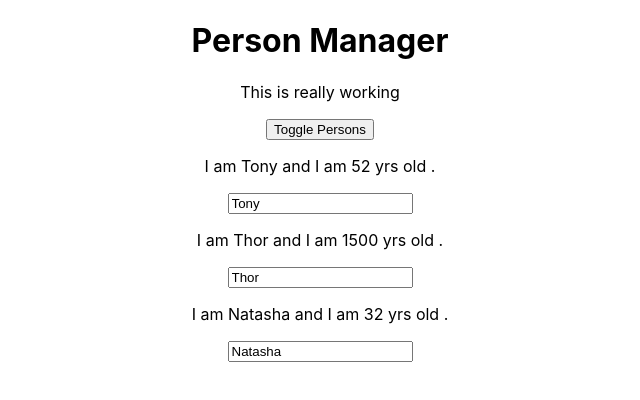
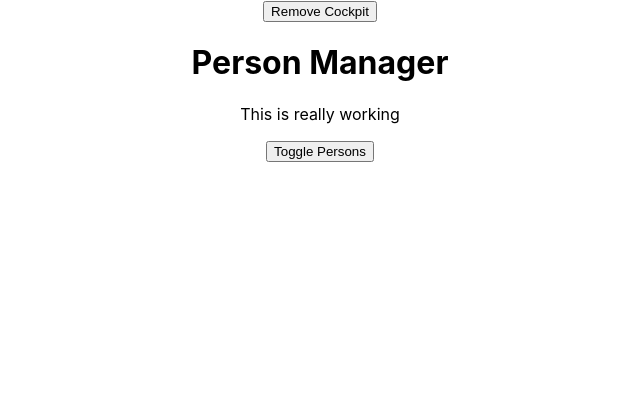
Before and after one commit to ankita-v-m/Udemy_React_Training, a React (Create React App) app: page / in a window 1280 px wide. Shown: the top 400 px of the page, without its empty margins (320-960 px from the left). Built offline with nearby package versions, Linux system fonts and the light colour scheme.

Commit message:
24-11-2020

```diff
--- a/src/components/Cockpit/Cockpit.js
+++ b/src/components/Cockpit/Cockpit.js
@@ -1,7 +1,30 @@
-import React from 'react';
+import React, { useEffect } from 'react';
 import classes from './Cockpit.css';
 
-const cockpit = (props) => {
+const Cockpit = (props) => {
+
+    useEffect(() => {
+        console.log('[Cockpit.js] useEffect');
+        //HTTP request can be send from this React Hook.
+        //But as useEffect runs everytime the component renders,we don't want to send HTTP reuqest everytime.
+        //So then we can use setTimeout. Pass [] empty array to run it only once
+
+        // setTimeout(() => {
+    //         alert("Saved Data to cloud");
+    //      }, 1000);
+    // toggleButtonRef.current.click();
+    return () => {
+        console.log("[Cockpit.js] cleanup work in useEffect");
+      };
+    }, []);
+
+    useEffect(() => {
+        console.log('[Cockpit.js] 2nd useEffect');
+        return () => {
+            console.log('[Cockpit.js] cleanup work in 2nd useEffect')
+        }
+    });
+
     const assignedClasses = [];
     let btnClass = '';
 
@@ -25,4 +48,4 @@
     );
 };
 
-export default cockpit;
+export default Cockpit;
--- a/src/components/Persons/Person/Person.js
+++ b/src/components/Persons/Person/Person.js
@@ -1,18 +1,21 @@
-import React from 'react';
-import './Person.css'
+//import classes from '*.module.css';
+import React, {Component} from 'react';
+import classes from './Person.css'
 
-const person = (props) => {
+class Person extends Component {
+    render() {
+        console.log('[Person.js] rendering...');
+        return (
+            <div className={classes.Person}>
+                <p onClick={this.props.click}>I am {this.props.name} and I am {this.props.age} yrs old {this.props.children}.</p>
+                <input type="text" onChange={this.props.changed} value={this.props.name}/>
+            </div>
 
-    return (
+        )
+    }
 
-    // <div className="Person" style={style}>
-        <div>
-            <p onClick={props.click}>I am {props.name} and I am {props.age} yrs old {props.children}.</p>
-            <input type="text" onChange={props.changed} value={props.name}/>
-        </div>
 
-    )
 };
 
 //export default Radium(person)
-export default person
+export default Person
--- a/src/components/Persons/Persons.js
+++ b/src/components/Persons/Persons.js
@@ -1,13 +1,50 @@
-import React from 'react';
+import React, {Component} from 'react';
 import Person from './Person/Person';
 
-const persons = (props) => props.persons.map((person, index) => {
-        return <Person
-               click={() => props.clicked(index)}
-               name={person.name}
-               age={person.age}
-               key={person.id}
-               changed={(event) => props.changed(event,person.id)}/>
-});
+class Persons extends Component {
+//        static getDerivedStateFromProps(props,state){
+//                console.log('[Persons.js] getDerivedStateFromProps',props);
+//                return state;
+//        }
 
-export default persons;
+        shouldComponentUpdate(nextProps,nextState) {
+                console.log('[Persons.js] shouldComponentUpdate');
+                if(nextProps.persons !== this.props.persons){
+                        return true;
+                }
+                else{
+                        return false;
+                }
+        }
+
+        getSnapshotBeforeUpdate(prevProps,prevState){
+                console.log('[Persons.js] getSnapshotBeforeUpdate');
+                return {message: 'snapshot!!'};
+        }
+
+        componentDidUpdate(prevProps,prevState,snapshot){
+                console.log('[Persons.js] componentDidUpdate');
+                console.log(snapshot);
+        }
+
+        componentWillUnmount(){
+                console.log('[Persons.js] componentWillUnmount');
+        }
+
+        render() {
+                console.log('[Persons.js] rendering...');
+                return this.props.persons.map((person, index) => {
+                return (
+                        <Person
+                                click={() => this.props.clicked(index)}
+                                name={person.name}
+                                age={person.age}
+                                key={person.id}
+                                changed={(event) => this.props.changed(event,person.id)}
+                />
+                );
+        });
+        }
+
+}
+export default Persons;
--- a/src/containers/App.js
+++ b/src/containers/App.js
@@ -1,13 +1,18 @@
 import React, { Component } from 'react';
-import "./App.css";
+import './App.css';
 //import ErrorBoundary from '../components/ErrorBoundary/ErrorBoundary';
 //import styled from 'styled-components'
 //import Radium, {StyleRoot} from 'radium'
 import Persons from '../components/Persons/Persons'
 import Cockpit from '../components/Cockpit/Cockpit'
-import Person from '../components/Persons/Person/Person';
+//import Person from '../components/Persons/Person/Person';
 
 class App extends Component {
+
+  constructor(props) {
+    super(props);
+    console.log('[App.js] constructor');
+  };
 
   state = {
     persons: [
@@ -15,8 +20,32 @@
       {id: '2', name: "Thor", age: 1500},
       {id: '3', name: "Natasha", age: 32}
     ],
-    showPersons: true
+    showPersons: false,
+    showCockpit: true
   };
+
+  static getDerivedStateFromProps(props,state){
+    console.log('[App.js] getDerivedStateFromProps',props);
+    return state;
+  }
+
+//  componentWillMount(){
+//    console.log('[App.js] componentWillMount');
+//  }
+
+  componentDidMount(){
+    console.log('[App.js] componentDidMount');
+  }
+
+  shouldComponentUpdate(nextProps,nextState){
+    console.log('[App.js] shouldComponentUpdate');
+    return true;
+  }
+
+  componentDidUpdate(){
+    console.log('[App.js] componentDidUpdate');
+  }
+
 
   nameChangedHandler = (event, id) => {
     const personIndex = this.state.persons.findIndex(p => {
@@ -48,27 +77,38 @@
   };
 
   render() {
+    console.log('[App.js] render');
 
     let persons = null;
 
     if(this.state.showPersons)
     {
-      persons =<Persons
-            persons={this.state.persons}
-            clicked={this.deletePersonHandler}
-            changed={this.nameChangedHandler} />
-
+      persons = (
+        <Persons
+          persons={this.state.persons}
+          clicked={this.deletePersonHandler}
+          changed={this.nameChangedHandler}
+        />
+      )
+    }
     return (
       <div className="App">
-        <Cockpit
+        <button
+          onClick={() => {
+            this.setState({showCockpit: false})
+          }}>
+          Remove Cockpit
+        </button>
+        {this.state.showCockpit ? (<Cockpit
           title={this.props.appTitle}
           showPersons={this.state.showPersons}
           persons={this.state.persons}
           clicked={this.togglePersonsHandler}/>
+        ) : null}
         {persons}
       </div>
     )
   }
 }
-}
+
 export default App
```
